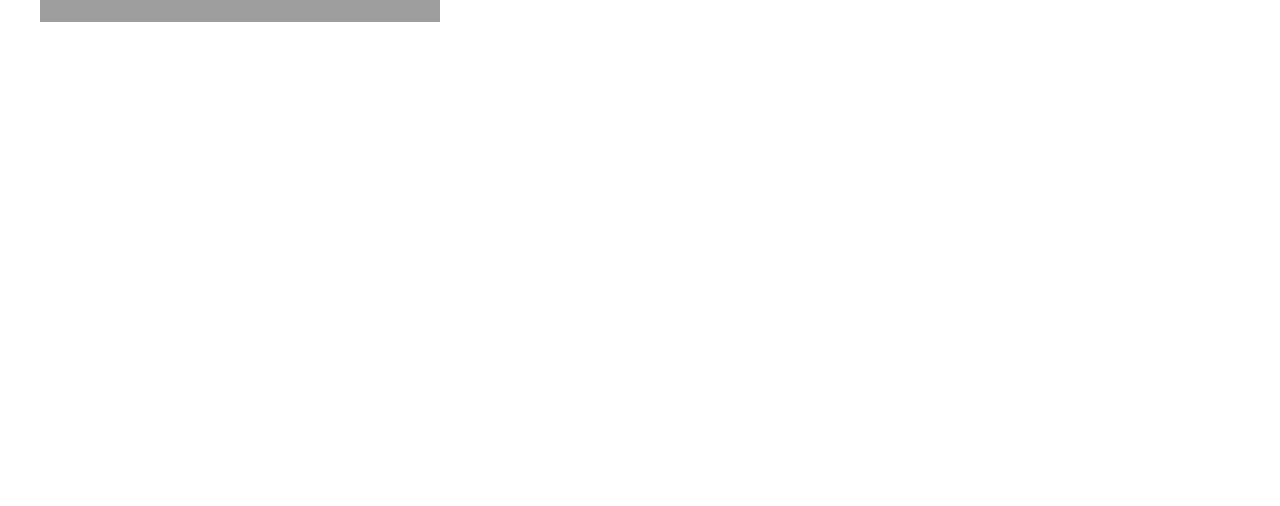
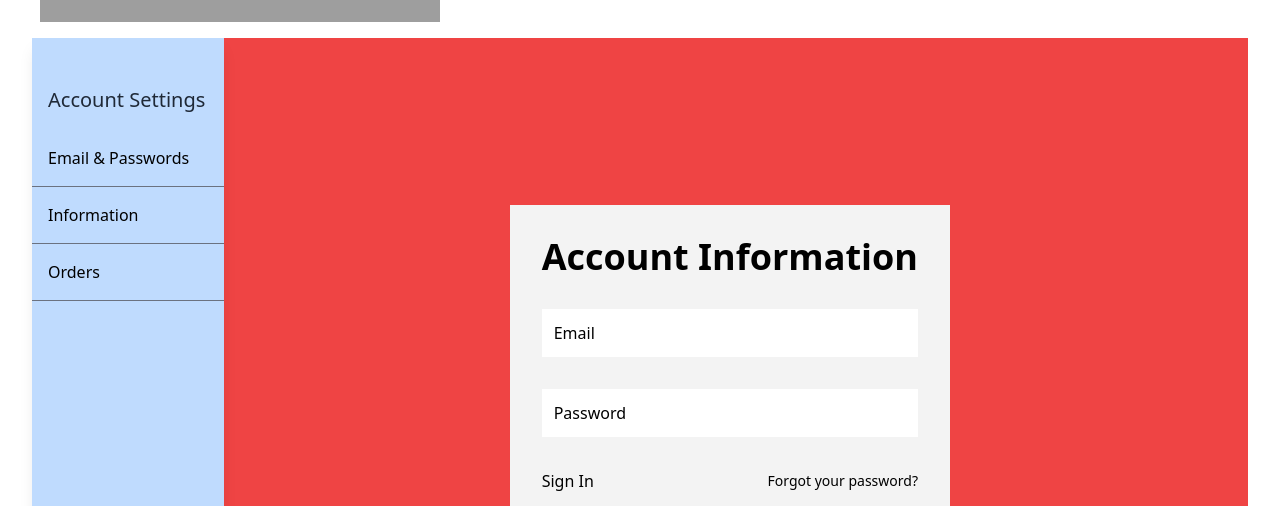
Before and after one commit to mostafaroshdy1/scentence-frontend, an Angular app: page /profile/email in a window 1280 px wide. Before the commit this address led to /. Shown: the part 294-800 px from the top of the page. Built offline with nearby package versions, Linux system fonts and the light colour scheme; grey boxes are pictures that could not be loaded.

Commit message:
feat: add initail design

```diff
--- /dev/null
+++ b/src/app/profile-components/profile-information/profile-information.component.html
@@ -0,0 +1,38 @@
+<div class="bg-[#f3f3f3] p-8">
+	<h2 class="text-4xl font-extrabold capitalize text-center mb-4">Account Information</h2>
+	<form class="mt-8 space-y-8" (submit)="checkData($event)" [formGroup]="checkForm">
+		<div class="">
+			<input
+				type="email"
+				name="email"
+				placeholder="Email"
+				class="w-full bg-white p-3 text-base placeholder:text-black font-medium outline-none"
+				formControlName="email"
+			/>
+			@if (!emailValid && emailChanged) {
+				<p class="text-red-500 text-sm mt-2">please enter a valid email</p>
+			}
+		</div>
+		<div class="">
+			<input
+				type="password"
+				name="password"
+				placeholder="Password"
+				class="w-full bg-white p-3 text-base placeholder:text-black font-medium outline-none"
+				formControlName="password"
+			/>
+			@if (!passwordValid && passwordChanged) {
+				<p class="text-red-500 text-sm mt-2">The password must be at least 6 characters</p>
+			}
+		</div>
+		<div class="flex flex-col md:flex-row md:justify-between items-end md:items-center">
+			<button type="submit" class="btn">Sign In</button>
+			<div class="text-sm mt-2 md:mt-0">
+				<a class="hover-gray cursor-pointer">Forgot your password?</a>
+			</div>
+		</div>
+		<div>
+			<a class="hover-gray cursor-pointer text-sm">Create account</a>
+		</div>
+	</form>
+</div>
--- /dev/null
+++ b/src/app/profile-components/profile-information/profile-information.component.ts
@@ -0,0 +1,48 @@
+import { Component } from '@angular/core';
+import { FormControl, FormGroup, ReactiveFormsModule, Validators } from '@angular/forms';
+import { Router } from '@angular/router';
+
+@Component({
+	selector: 'app-profile-information',
+	standalone: true,
+	imports: [ReactiveFormsModule],
+	templateUrl: './profile-information.component.html',
+	styleUrl: './profile-information.component.css',
+})
+export class ProfileInformationComponent {
+	constructor(private router: Router) {}
+	checkForm = new FormGroup(
+		{
+			email: new FormControl('', [Validators.email, Validators.required]),
+			password: new FormControl('', [Validators.minLength(6), Validators.required]),
+		},
+		{ updateOn: 'change' },
+	);
+
+	checkData(e: Event) {
+		e.preventDefault();
+
+		if (this.checkForm.valid) {
+			const { email, password } = this.checkForm.value;
+		} else {
+			console.log('Form is invalid');
+		}
+	}
+
+	get emailChanged(): boolean {
+		const email = this.checkForm.controls.email;
+		return email.dirty && email.touched;
+	}
+
+	get passwordChanged(): boolean {
+		const password = this.checkForm.controls.password;
+		return password.dirty && password.touched;
+	}
+
+	get emailValid(): boolean {
+		return this.checkForm.controls.email.valid;
+	}
+	get passwordValid(): boolean {
+		return this.checkForm.controls.password.valid;
+	}
+}
--- /dev/null
+++ b/src/app/profile-components/profile/profile.component.html
@@ -0,0 +1,6 @@
+<div class="container flex gap-4 min-h-[calc(100vh-90px)]">
+	<app-sidebar class="w-48"></app-sidebar>
+	<div class="bg-red-500 w-full flex justify-center items-center">
+		<router-outlet />
+	</div>
+</div>
--- /dev/null
+++ b/src/app/profile-components/sidebar/sidebar.component.html
@@ -0,0 +1,12 @@
+<div class="min-h-[calc(100vh-90px)] w-48 bg-blue-200 fixed shadow-lg py-8">
+	<h2 class="p-4 text-gray-800 text-xl">Account Settings</h2>
+	<ul>
+		@for (sidebarItem of sidebarItems; track sidebarItem.routerLink) {
+			<li
+				class="cursor-pointer p-4 border-b border-gray-500 hover:bg-blue-500 transition duration-500"
+			>
+				<a routerLink="{{ sidebarItem.routerLink }}">{{ sidebarItem.name }}</a>
+			</li>
+		}
+	</ul>
+</div>
--- /dev/null
+++ b/src/app/profile-components/sidebar/sidebar.component.ts
@@ -0,0 +1,21 @@
+import { Component } from '@angular/core';
+import { RouterModule } from '@angular/router';
+import { FontAwesomeModule } from '@fortawesome/angular-fontawesome';
+import { IconDefinition, faUserMd } from '@fortawesome/free-solid-svg-icons';
+
+@Component({
+	selector: 'app-sidebar',
+	standalone: true,
+	imports: [FontAwesomeModule, RouterModule],
+	templateUrl: './sidebar.component.html',
+	styleUrl: './sidebar.component.css',
+})
+export class SidebarComponent {
+	email: IconDefinition = faUserMd;
+
+	sidebarItems = [
+		{ name: 'Email & Passwords', routerLink: '/profile/email' },
+		{ name: 'Information', routerLink: '/profile/info' },
+		{ name: 'Orders', routerLink: '/profile/orders' },
+	];
+}
```
Also changed, not shown: src/app/app.routes.ts (+7 -0 lines), src/app/profile-components/profile/profile.component.ts (added, +12 -0 lines), src/app/profile-components/profile-information/profile-information.component.css (added), src/app/profile-components/profile/profile.component.css (added), src/app/profile-components/sidebar/sidebar.component.css (added).
